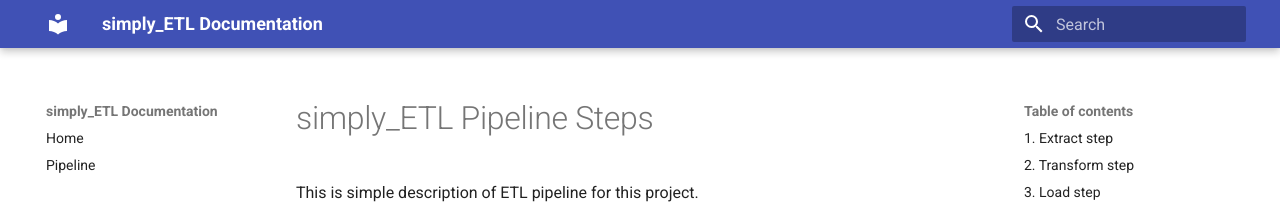
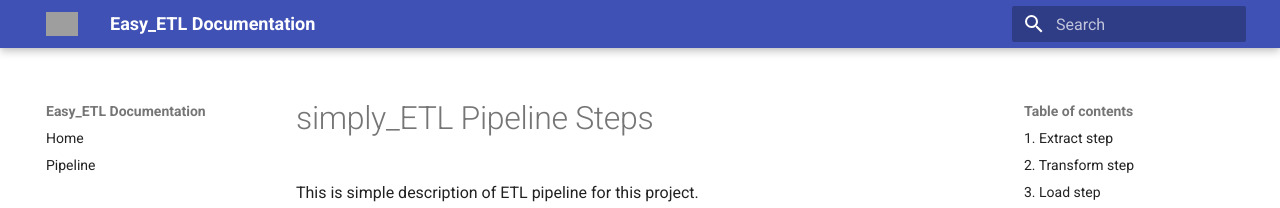
Before and after one commit to Rafo044/SimpleDataFlow, an MkDocs documentation site: the page built from docs/pipline.md, in a window 1280 px wide. Shown: the top 208 px of the page. Built offline with MkDocs 1.6.1 and Material for MkDocs 9.7.7, drawn with Linux system fonts in a browser that asks for light colours; grey boxes are pictures that could not be loaded.

Commit message:
change mkdocs.yaml

```diff
--- a/mkdocs.yml
+++ b/mkdocs.yml
@@ -1,10 +1,24 @@
-site_name: simply_ETL Documentation
+
+site_name: Easy_ETL Documentation
 
 nav:
   - Home: index.md
   - Pipeline: pipeline.md
 
 theme:
-  name: material  # və ya başqa tema
+  name: material
+  palette:
+    primary: 'indigo'
+    accent: 'pink'
+  font:
+    text: 'Roboto'
+    code: 'Roboto Mono'
+  logo: 'image/etl_prosses_schema.png'
+  favicon: 'image/etl_prosses_schema.png'
 
-# başqa konfiqurasiya parametrləri
+markdown_extensions:
+  - admonition
+  - toc:
+      permalink: true
+  - footnotes
+  - codehilite
```
